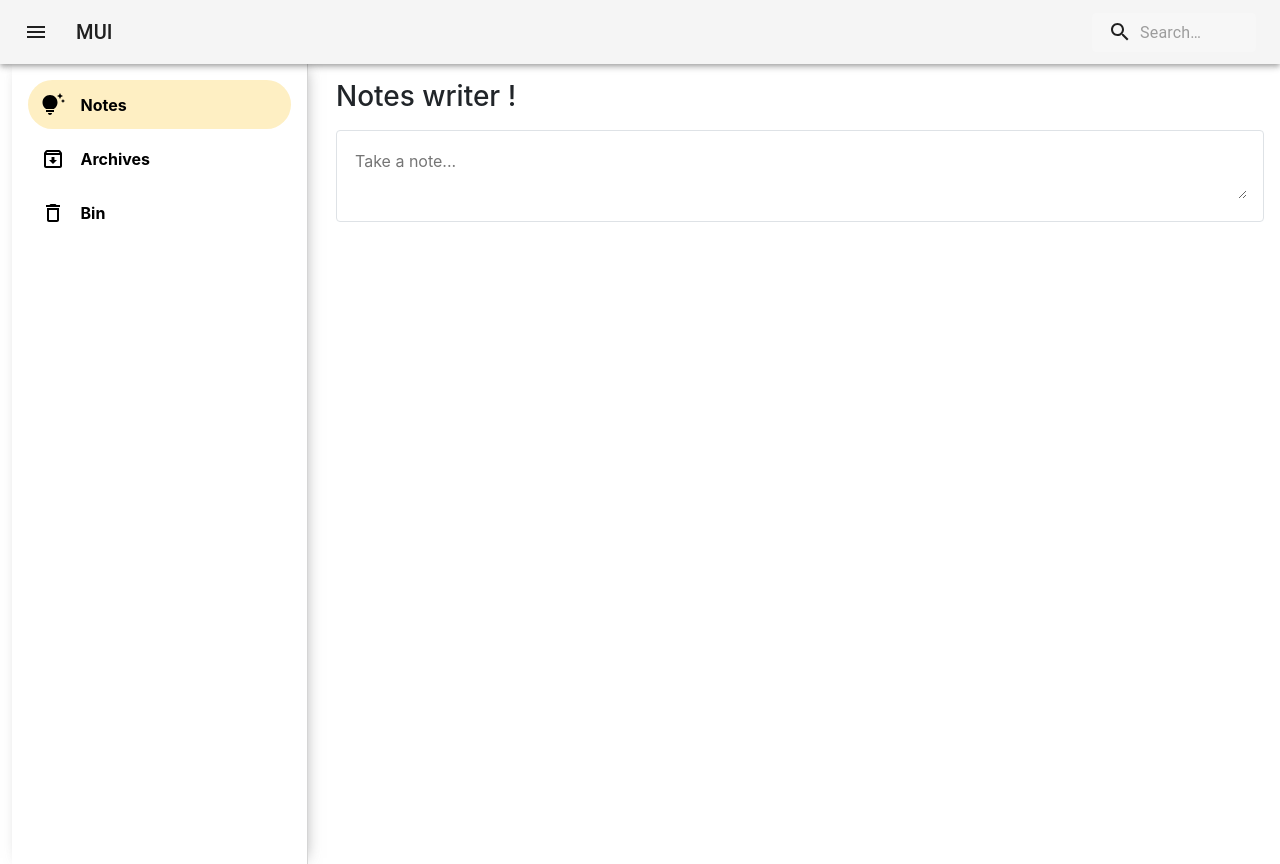
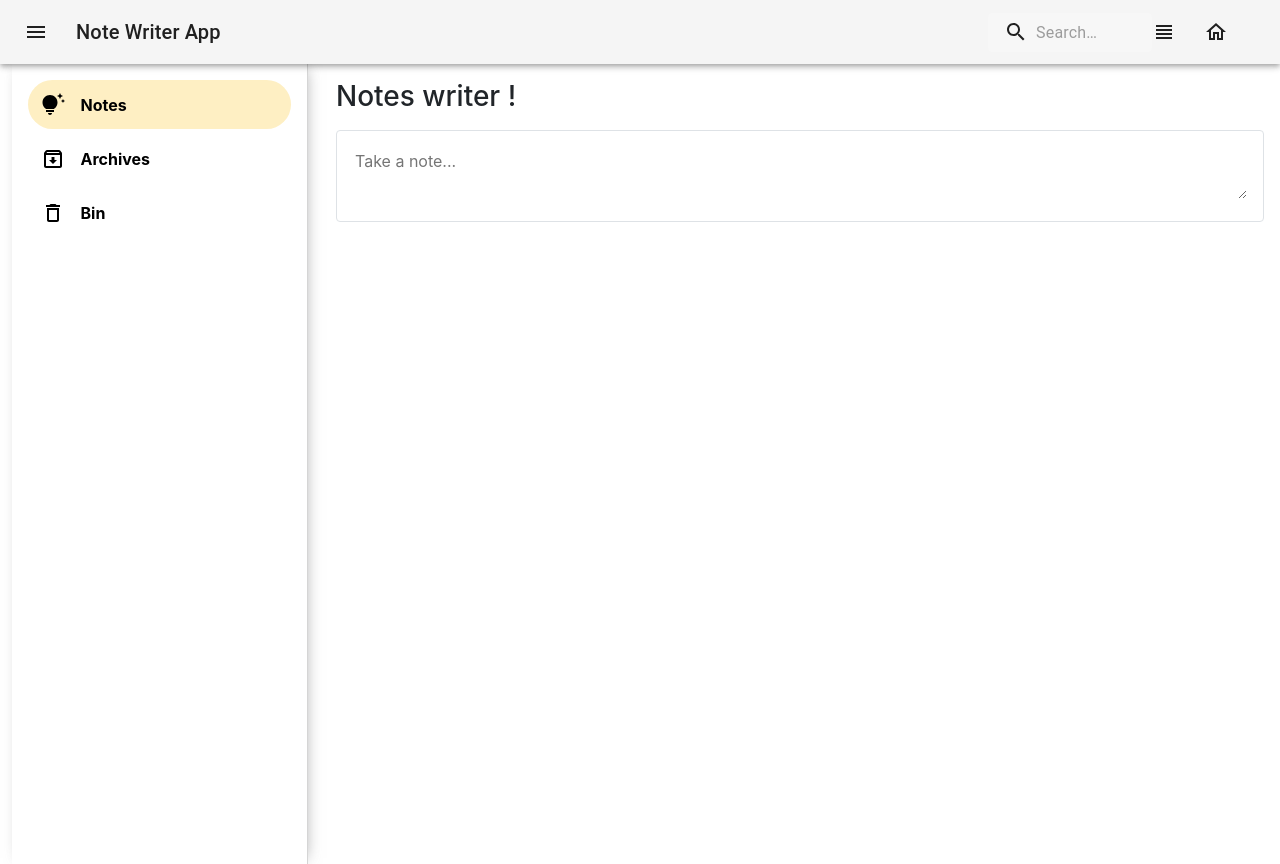
Before and after one commit to borel-T/ejara-test-application, a React (Create React App) app: page / in a window 1280 px wide. Both pictures are taken after a click on the button 640 px from the left and 355 px from the top of the page. Built offline with nearby package versions, Linux system fonts and the light colour scheme.

Commit message:
added view toggling

```diff
--- a/src/components/navbar/index.js
+++ b/src/components/navbar/index.js
@@ -1,13 +1,15 @@
-import * as React from "react";
+import React, { useState } from "react";
 import { styled, alpha } from "@mui/material/styles";
 import AppBar from "@mui/material/AppBar";
 import Box from "@mui/material/Box";
 import Toolbar from "@mui/material/Toolbar";
 import IconButton from "@mui/material/IconButton";
+import { HomeOutlined, ViewHeadline, ViewModule } from "@mui/icons-material";
 import Typography from "@mui/material/Typography";
 import InputBase from "@mui/material/InputBase";
 import MenuIcon from "@mui/icons-material/Menu";
 import SearchIcon from "@mui/icons-material/Search";
+import { useNavigate } from "react-router";
 
 const Search = styled("div")(({ theme }) => ({
   position: "relative",
@@ -51,7 +53,18 @@ const StyledInputBase = styled(InputBase)(({ theme }) => ({
   },
 }));
 
-export default function SearchAppBar() {
+export default function Navbar(props) {
+  // hooks
+  const navigate = useNavigate();
+
+  // props
+  const {
+    onSearch = () => {},
+    listViewType = true,
+    onViewChange = () => {},
+    homeUrl = "#",
+  } = props;
+
   return (
     <Box sx={{ flexGrow: 1 }}>
       <AppBar position="relative" color="default">
@@ -71,8 +84,9 @@ export default function SearchAppBar() {
             component="div"
             sx={{ flexGrow: 1, display: { xs: "none", sm: "block" } }}
           >
-            MUI
+            Note Writer App
           </Typography>
+          {/* search */}
           <Search>
             <SearchIconWrapper>
               <SearchIcon />
@@ -82,6 +96,31 @@ export default function SearchAppBar() {
               inputProps={{ "aria-label": "search" }}
             />
           </Search>
+          {/* list-view */}
+
+          <IconButton
+            size="large"
+            edge="start"
+            color="inherit"
+            aria-label="open drawer"
+            sx={{ mr: 2 }}
+            onClick={() => {
+              onViewChange();
+            }}
+          >
+            {listViewType ? <ViewHeadline /> : <ViewModule />}
+          </IconButton>
+          {/* home */}
+          <IconButton
+            size="large"
+            edge="start"
+            color="inherit"
+            aria-label="open drawer"
+            sx={{ mr: 2 }}
+            onClick={() => navigate(homeUrl)}
+          >
+            <HomeOutlined />
+          </IconButton>
         </Toolbar>
       </AppBar>
     </Box>
--- a/src/components/noteCard/noteCardList.js
+++ b/src/components/noteCard/noteCardList.js
@@ -4,7 +4,7 @@ import NoteCard from "./index";
 
 function NoteCardList(props) {
   // data
-  const { list, filterBy = "" } = props;
+  const { list, filterBy = "", listViewType = true } = props;
   const {
     onArchive = () => {},
     onColor = () => {},
@@ -27,8 +27,10 @@ function NoteCardList(props) {
   return (
     <>
       {/* notes */}
+      <div className="row">
         {renderItems().length > 0 &&
           renderItems().map((note, key) => (
+            <div className={`${listViewType ? "col-12" : "col-4"}`}>
               <NoteCard
                 key={key}
                 bgColor={note.bgColor}
@@ -42,7 +44,9 @@ function NoteCardList(props) {
                 onRestore={() => onRestore(note.uuid)}
                 onColorChange={(color) => onColor(note.uuid, color)}
               />
+            </div>
           ))}
+      </div>
       {/* case: no data */}
       {renderItems().length == 0 && (
         <div className="border rounded shadow-sm p-4 mt-5">
--- a/src/containers/noteboard/index.js
+++ b/src/containers/noteboard/index.js
@@ -1,13 +1,19 @@
 import React from "react";
-
 import NavBar from "../../components/navbar";
 import SideBar from "./sidebar";
 import { Outlet } from "react-router";
+import appRoutes from "../../lib/appRoutes";
+import { useNotesContext } from "../../appContext";
 
 function Dashboard_layout() {
+  const { toggleView, state } = useNotesContext();
   return (
     <div className="h-100">
-      <NavBar />
+      <NavBar
+        homeUrl={appRoutes.home}
+        onViewChange={toggleView}
+        listViewType={state?.listView}
+      />
       <div className="container-fluid">
         <div className="row">
           <aside className="col-3">
```
Lines whose indentation alone changed are shown as unchanged.
